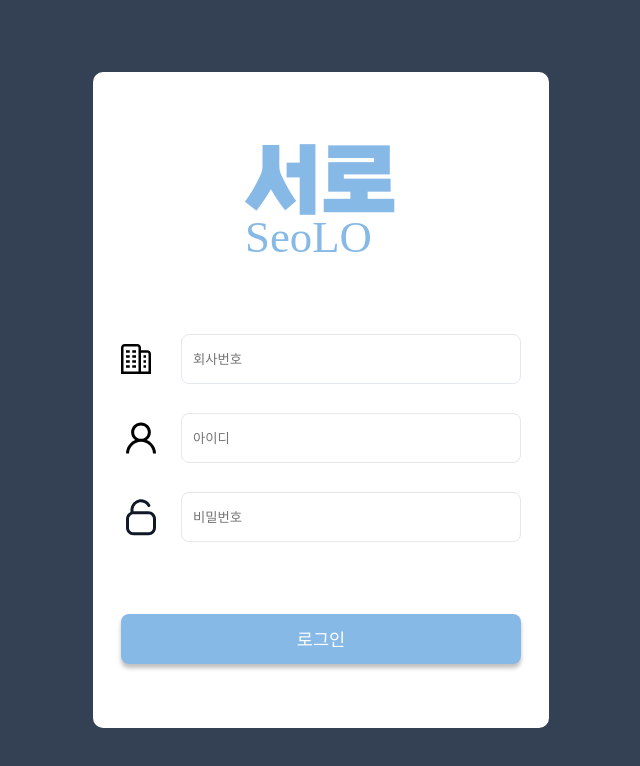
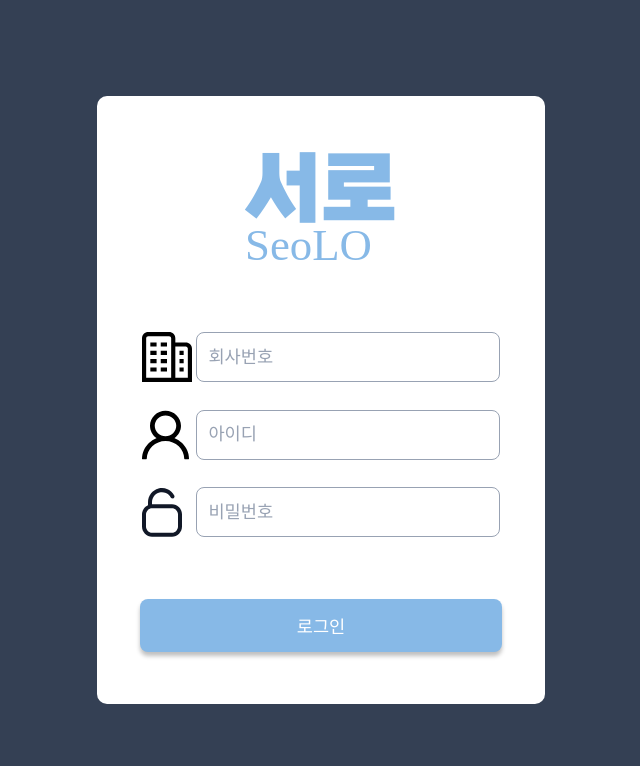
Before and after one commit to HyungChany/SeoLO, a React (Vite) app in the folder frontend/web/: page /login in a window 1280 px wide. Shown: the top 766 px of the page, without its empty margins (319-959 px from the left). Built offline with nearby package versions, Linux system fonts and the light colour scheme; a web font is replaced by a local one.

Commit message:
fix: 로그인 CSS 수정

```diff
--- a/frontend/web/src/components/inputbox/InputBox.tsx
+++ b/frontend/web/src/components/inputbox/InputBox.tsx
@@ -8,26 +8,33 @@ interface InputBoxProps {
   value: string | number;
   placeholder: string;
   onChange: (e: ChangeEvent<HTMLInputElement>) => void;
+  isPassword?: boolean;
 }
 
 const InputBoxContainer = styled.input<InputBoxProps>`
   width: ${(props) => props.width}rem;
   height: ${(props) => props.height}rem;
   box-sizing: border-box;
-  border: 1px solid ${Color.GRAY200};
+  border: 1px solid ${Color.GRAY400};
   border-radius: 8px;
-  padding-left: 0.69rem;
+  padding-left: 0.7rem;
+  font-size: 1.1rem;
+
+  &::placeholder {
+    color: ${Color.GRAY400};
+  }
 `;
 
 const InputBox = (props: InputBoxProps) => {
+  const { isPassword, ...rest } = props;
   return (
-    <InputBoxContainer
-      width={props.width}
-      height={props.height}
-      placeholder={props.placeholder}
-      value={props.value}
-      onChange={props.onChange}
-    ></InputBoxContainer>
+    <>
+      {isPassword ? (
+        <InputBoxContainer type="password" {...rest} />
+      ) : (
+        <InputBoxContainer {...props} />
+      )}
+    </>
   );
 };
 
--- a/frontend/web/src/pages/LoginPage.tsx
+++ b/frontend/web/src/pages/LoginPage.tsx
@@ -16,15 +16,15 @@ const Background = styled.div`
 
 const LoginBox = styled.div`
   box-sizing: border-box;
-  width: 28.5rem;
-  height: 41rem;
+  width: 28rem;
+  height: 38rem;
   border-radius: 0.625rem;
   background-color: white;
   display: flex;
   justify-content: space-between;
   align-items: center;
   flex-direction: column;
-  padding: 5% 0;
+  padding: 3rem 0;
 `;
 
 const NameBox = styled.div`
@@ -48,26 +48,27 @@ const NameEng = styled.div`
 `;
 
 const InputContainer = styled.div`
-  width: 25rem;
-  height: 13rem;
+  width: 80%;
+  height: 40%;
   display: flex;
   justify-content: space-between;
   flex-direction: column;
+  /* background-color: aqua; */
 `;
 const InputContent = styled.div`
-  width: 25rem;
   height: 3.125rem;
   display: flex;
   justify-content: space-between;
 `;
 
 const ButtonBox = styled.div`
-  width: 25rem;
-  height: 3.125rem;
+  width: 81%;
+  height: 3.3rem;
   display: flex;
   justify-content: center;
   align-items: center;
   color: white;
+  margin-bottom: 1%;
   font-family: NYJGothicM;
   font-size: 1.1rem;
   border-radius: 0.5rem;
@@ -108,9 +109,9 @@ const LoginPage = () => {
           </NameBox>
           <InputContainer>
             <InputContent>
-              <img src={Company} alt="company" />
+              <img src={Company} alt="Company" />
               <InputBox
-                width={21.25}
+                width={19}
                 height={3.125}
                 value={companyNumber}
                 placeholder="회사번호"
@@ -118,9 +119,9 @@ const LoginPage = () => {
               />
             </InputContent>
             <InputContent>
-              <img src={User} alt="User" style={{ marginLeft: '0.3rem' }} />
+              <img src={User} alt="User" />
               <InputBox
-                width={21.25}
+                width={19}
                 height={3.125}
                 value={loginId}
                 placeholder="아이디"
@@ -128,13 +129,14 @@ const LoginPage = () => {
               />
             </InputContent>
             <InputContent>
-              <img src={Lock} alt="Lock" style={{ marginLeft: '0.3rem' }} />
+              <img src={Lock} alt="Lock" />
               <InputBox
-                width={21.25}
+                width={19}
                 height={3.125}
                 value={password}
                 placeholder="비밀번호"
                 onChange={handlePassword}
+                isPassword
               />
             </InputContent>
           </InputContainer>
```
